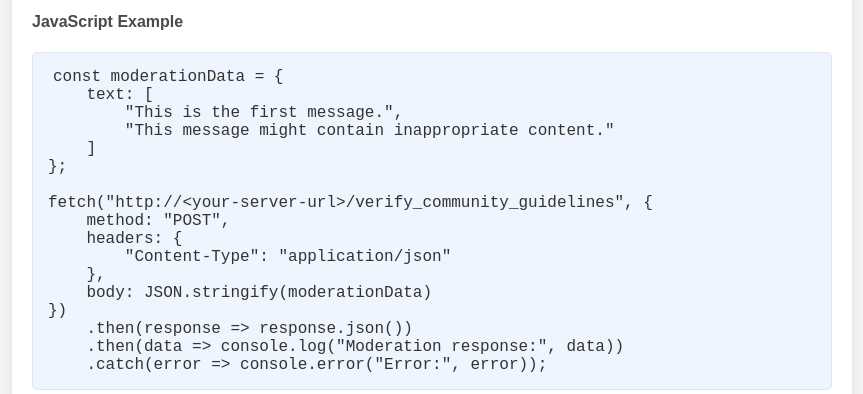
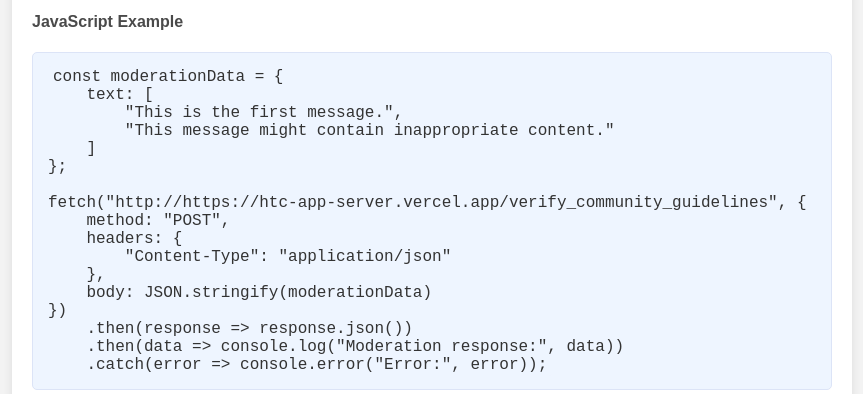
Before and after one commit to kapeesh-kaul/htc-app-server, a Flask app: page / in a window 1280 px wide. Shown: the part 1157-1551 px from the top of the page, without its empty margins (208-1071 px from the left). Run offline with Flask 3, Linux system fonts and the light colour scheme.

Commit message:
edit index

```diff
--- a/templates/index.html
+++ b/templates/index.html
@@ -124,7 +124,7 @@
     ]
 };
 
-fetch("http://&lt;your-server-url&gt;/verify_community_guidelines", {
+fetch("http://https://htc-app-server.vercel.app/verify_community_guidelines", {
     method: "POST",
     headers: {
         "Content-Type": "application/json"
@@ -235,7 +235,7 @@ fetch("http://&lt;your-server-url&gt;/verify_community_guidelines", {
     }
 };
 
-fetch("http://&lt;your-server-url&gt;/process_pronouns", {
+fetch("http://https://htc-app-server.vercel.app/process_pronouns", {
     method: "POST",
     headers: {
         "Content-Type": "application/json"
```
